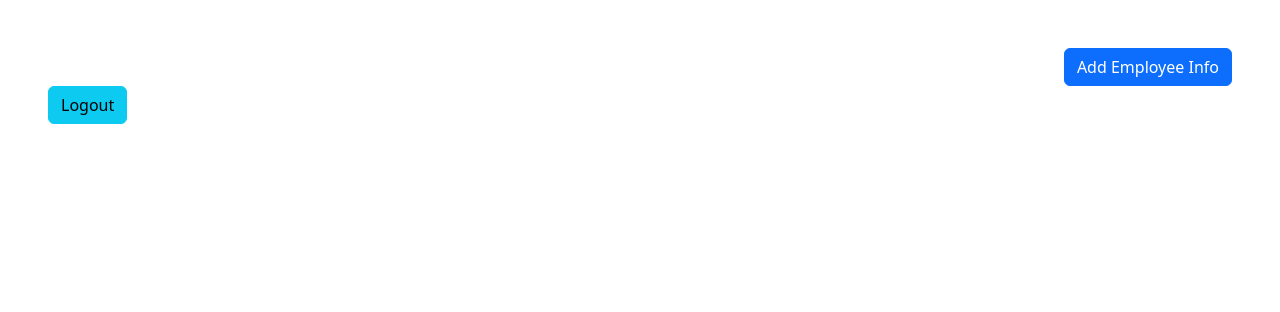
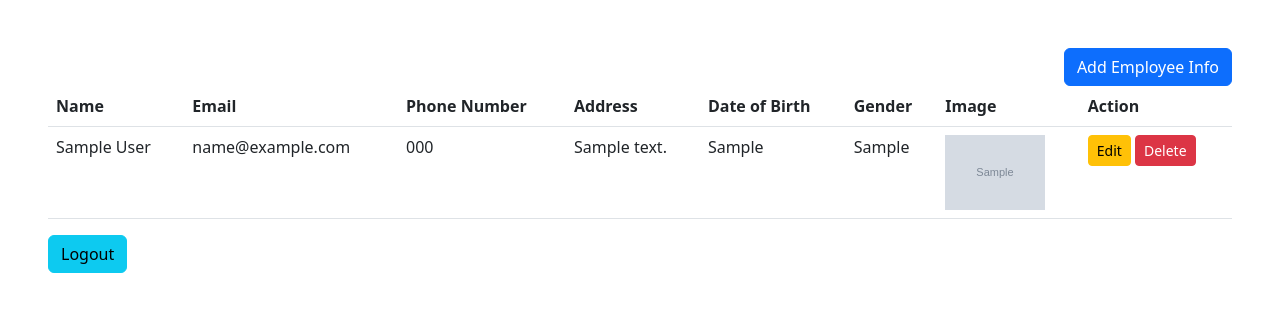
Before and after one commit to EftekharAlam2/User-Auhtentication, a PHP site: page /Home.php in a window 1280 px wide. Shown: the top 312 px of the page. Run offline with PHP 8.4, Linux system fonts and the light colour scheme; the visitor is signed in with stand-in values (Sample User, id 1); tables that the repository leaves empty or names only in its code hold one stand-in row (values such as "Sample post"); grey boxes marked "Sample" are stand-in pictures.

Commit message:
table structure added

```diff
--- a/Home.php
+++ b/Home.php
@@ -10,8 +10,9 @@ $servername = "localhost";
 $username = "root";
 $password = "";
 $dbname = "auth";
+$port = "3307";
 
-$conn = new mysqli($servername, $username, $password, $dbname);
+$conn = new mysqli($servername, $username, $password, $dbname, $port);
 
 if ($conn->connect_error) {
     die("Connection failed: " . $conn->connect_error);
@@ -138,8 +139,56 @@ $conn->close();
         </div>
     </div>
 
+    <table class="table">
+        <thead>
+            <tr>
+                <th>Name</th>
+                <th>Email</th>
+                <th>Phone Number</th>
+                <th>Address</th>
+                <th>Date of Birth</th>
+                <th>Gender</th>
+                <th>Image</th>
+                <th>Action</th>
+            </tr>
+        </thead>
+        <tbody>
 
+        <?php
+            $servername = "localhost";
+            $username = "root";
+            $password = "";
+            $dbname = "auth";
+            $port = "3307";
 
+            $conn = new mysqli($servername, $username, $password, $dbname, $port);
+
+            if ($conn->connect_error) {
+                die("Connection failed: " . $conn->connect_error);
+            }
+
+            $result = $conn->query("SELECT * FROM employee_info");
+
+            while ($row = $result->fetch_assoc()) {
+                echo "<tr>";
+                echo "<td>{$row['name']}</td>";
+                echo "<td>{$row['email']}</td>";
+                echo "<td>{$row['number']}</td>";
+                echo "<td>{$row['address']}</td>";
+                echo "<td>{$row['dob']}</td>";
+                echo "<td>{$row['gender']}</td>";
+                echo "<td><img src='images/{$row['image']}' style='max-width: 100px; max-height: 100px;'></td>";
+                echo "<td>
+                        <a href='edit.php?id={$row['id']}' class='btn btn-warning btn-sm'>Edit</a>
+                        <a href='delete.php?id={$row['id']}' class='btn btn-danger btn-sm'>Delete</a>
+                      </td>";
+                echo "</tr>";
+            }
+
+        ?>
+
+        </tbody>
+    </table>
 
     <form method="post" action="logout.php">
         <button class="btn btn-info" type="submit" name="logout">Logout</button>
```
